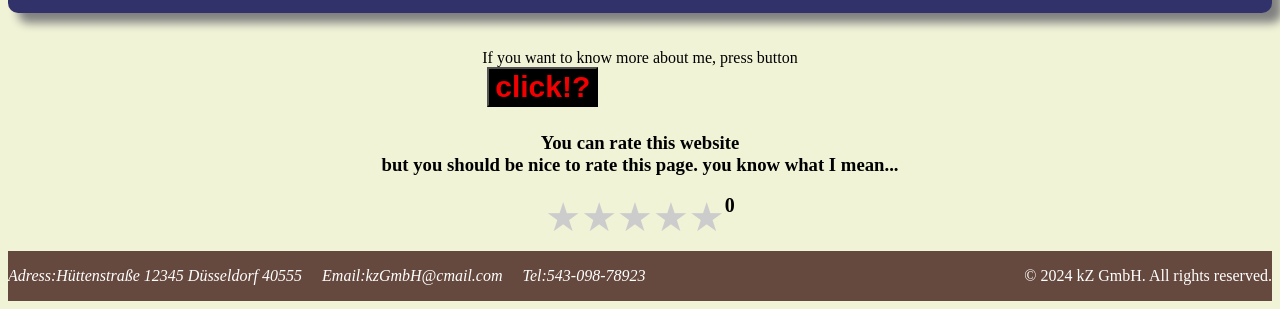
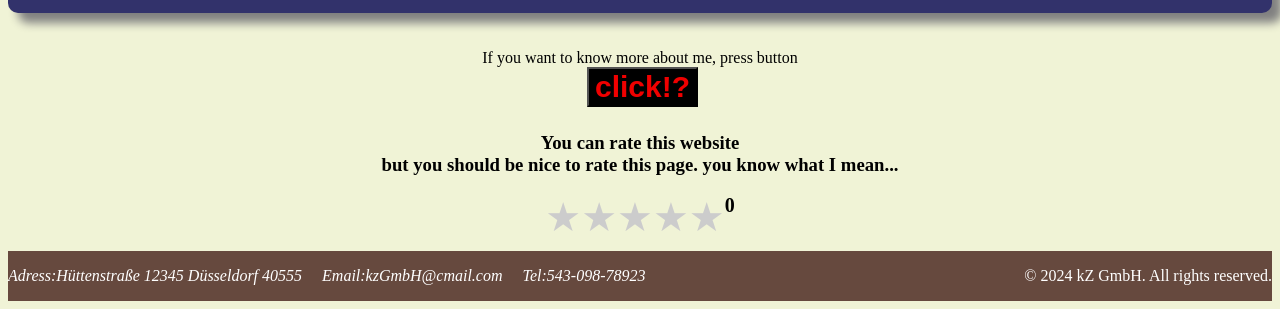
Before and after one commit to kzgerjp/Portfolio, a plain HTML site: page renshu/renshu.html in a window 1280 px wide. Shown: the part 775-1084 px from the top of the page. Drawn offline with Linux system fonts and the light colour scheme.

Commit message:
Update renshu.css

```diff
--- a/renshu/renshu.css
+++ b/renshu/renshu.css
@@ -255,3 +255,7 @@ body{
     flex-direction: row;
     gap: 20px;
 }
+
+#dont{
+    text-align: center;
+}
```
